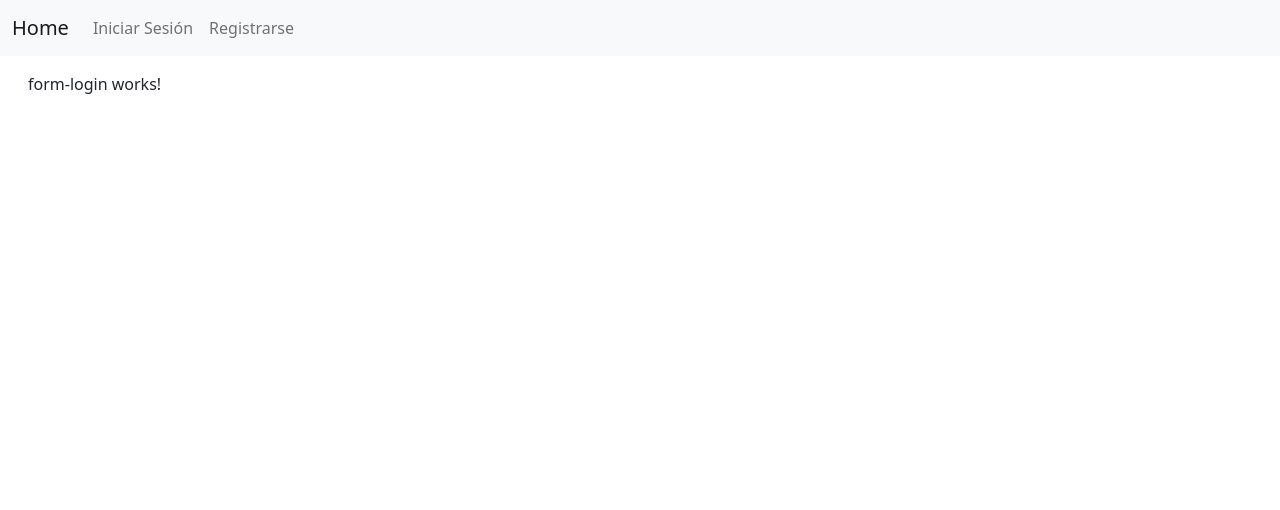
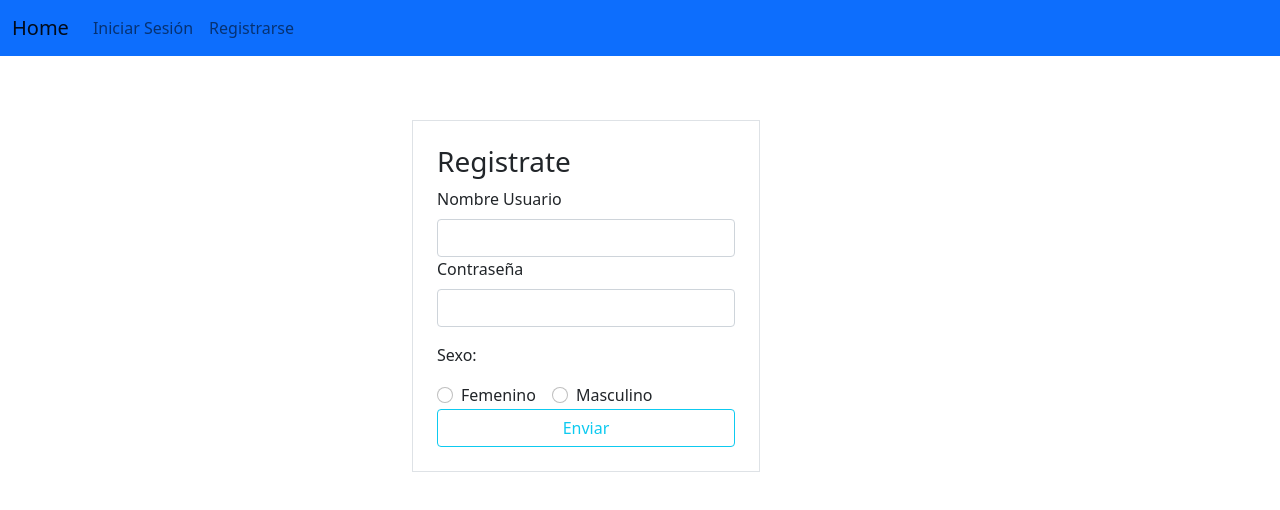
Before and after one commit to SantiVelez1012/tiendaOnlineFront, an Angular app: page /login in a window 1280 px wide. Shown: the top 510 px of the page. Built offline with nearby package versions, Linux system fonts and the light colour scheme.

Commit message:
loggin Ussser 1.0

```diff
--- a/src/app/components/form-login/form-login.component.html
+++ b/src/app/components/form-login/form-login.component.html
@@ -1 +1,33 @@
-<p>form-login works!</p>
+      <div class="container">
+          <div class="row d-flex justify-content-center">
+              <div class="col-12 col-md-4">
+                  <form class="border p-4 mt-5">
+                      <h3>Registrate</h3>
+
+                      <div>
+                          <label for="usuario" class="form-label">Nombre Usuario</label>
+                          <input type="text" class="form-control" id="usuario">
+                      </div>
+
+                      <div class="mb-3">
+                          <label for="password" class="form-label">Contraseña</label>
+                          <input type="password" class="form-control" id="password">
+                      </div>
+
+                      <p>Sexo:</p>
+                      <div class="form-check form-check-inline">
+
+                          <input class="form-check-input" type="radio" name="inlineRadioOptions" id="inlineRadio1" value="option1">
+                          <label class="form-check-label" for="inlineRadio1">Femenino</label>
+                        </div>
+                        <div class="form-check form-check-inline">
+                          <input class="form-check-input" type="radio" name="inlineRadioOptions" id="inlineRadio2" value="option2">
+                          <label class="form-check-label" for="inlineRadio2">Masculino</label>
+                      </div>
+
+                      <div class="d-grid gap-2">
+                          <button type="submit" class="btn btn-outline-info ">Enviar</button>
+                      </div>
+                  </form>
+              </div>
+          </div>
--- a/src/app/layout/navbar/navbar.component.html
+++ b/src/app/layout/navbar/navbar.component.html
@@ -1,4 +1,4 @@
-<nav class="navbar navbar-expand-lg navbar-light bg-light">
+<nav class="navbar navbar-expand-lg navbar-light bg-primary">
   <div class="container-fluid">
     <a class="navbar-brand" href="#">Home</a>
     <button class="navbar-toggler" type="button" data-bs-toggle="collapse" data-bs-target="#navbarText" aria-controls="navbarText" aria-expanded="false" aria-label="Toggle navigation">
```
